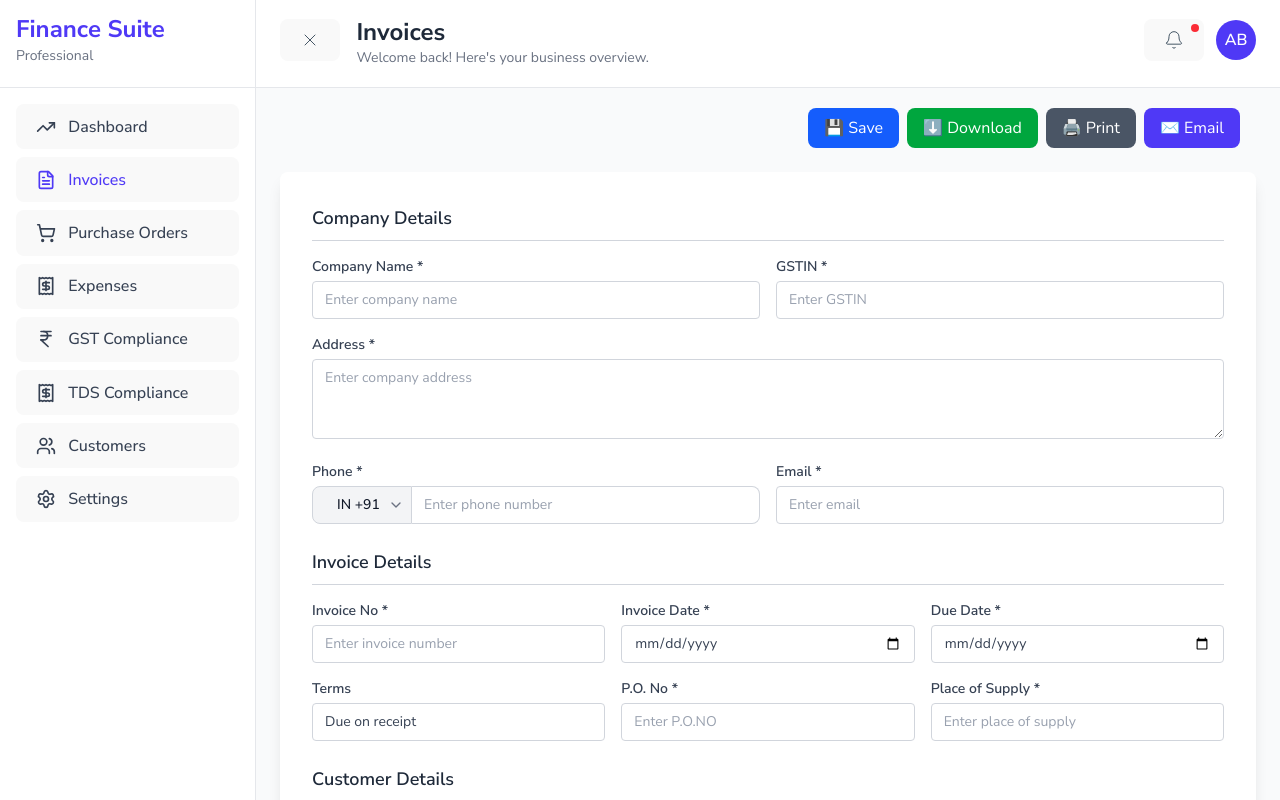
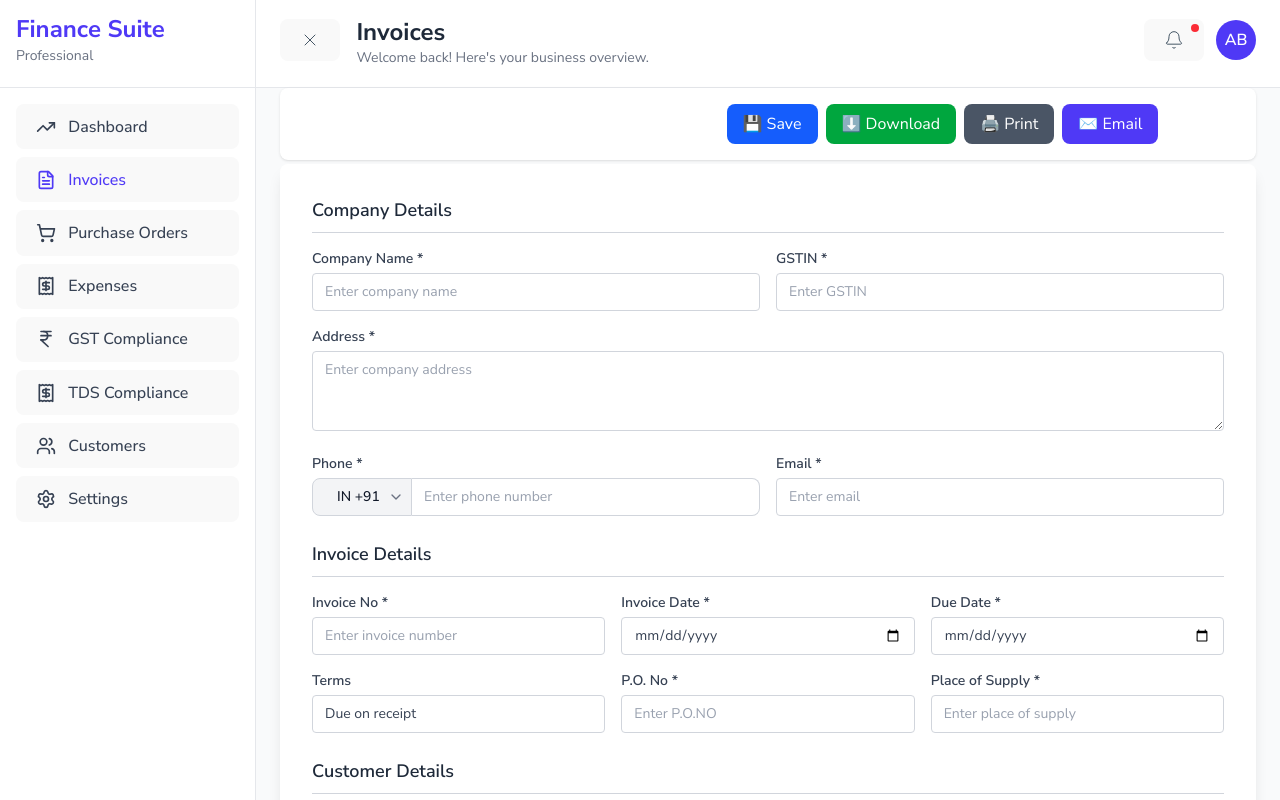
Before and after one commit to FessiT-FinSuite-OpenSourceSoftware/FessiT-FinanceSuite, a React (Vite) app in the folder finance-suite-professional-frontend/: page /invoices in a window 1280 px wide. Built offline with nearby package versions, Linux system fonts and the light colour scheme.

Commit message:
Contents of the invoce are overlapping on Save and other buttons when scrolled down@

```diff
--- a/finance-suite-professional-frontend/src/components/Invoices/invoice.jsx
+++ b/finance-suite-professional-frontend/src/components/Invoices/invoice.jsx
@@ -214,31 +214,32 @@ export default function Invoice() {
   };
   console.log(selectedCountry);
   return (
-    <div>
-      <div className="fixed right-0 top-23 z-10 mr-6 w-[50vw]">
-        <div className=" rounded-lg p-4 mb-6 flex justify-end">
-
-          <div className="flex space-x-2">
+    <div className="relative">
+    {/* Fixed Buttons at Top */}
+		<div className="sticky top-[88px] z-100 rounded-lg bg-white border-g border-gray-300 py-4 -mt-15 shadow-sm">
+  <div className="w-[100%] sm:w-[90%] md:w-[85%] lg:w-[80%] xl:max-w-6xl mx-auto">
+    <div className="flex flex-wrap justify-end gap-2">
       <button
-              className="px-4 py-2 cursor-pointer bg-blue-600 text-white rounded-lg hover:bg-blue-700"
+        className="px-4 py-2 bg-blue-600 text-white rounded-lg hover:bg-blue-700 w-full sm:w-auto"
         onClick={invoiceDataSubmit}
       >
         💾 Save
       </button>
-            <button className=" cursor-pointer px-4 py-2 bg-green-600 text-white rounded-lg hover:bg-green-700">
+      <button className="px-4 py-2 bg-green-600 text-white rounded-lg hover:bg-green-700 w-full sm:w-auto">
         ⬇️ Download
       </button>
-            <button className="cursor-pointer px-4 py-2 bg-gray-600 text-white rounded-lg hover:bg-gray-700">
+      <button className="px-4 py-2 bg-gray-600 text-white rounded-lg hover:bg-gray-700 w-full sm:w-auto">
         🖨️ Print
       </button>
-            <button className="cursor-pointer px-4 py-2 bg-indigo-600 text-white rounded-lg hover:bg-indigo-700">
+      <button className="px-4 py-2 bg-indigo-600 text-white rounded-lg hover:bg-indigo-700 w-full sm:w-auto">
         ✉️ Email
       </button>
     </div>
   </div>
 </div>
+
       <div>
-        <div className="bg-white rounded-lg shadow-lg p-8 pb-6 mt-15">
+        <div className="bg-white rounded-lg border-g shadow-lg p-8 pb-6 mt-10">
           {/* <!-- Company Details --> */}
           {/* <form> */}
           <h2 className="text-lg font-semibold text-gray-800 mb-4 border-b border-gray-300 pb-2">
```
Lines whose indentation alone changed are shown as unchanged.
